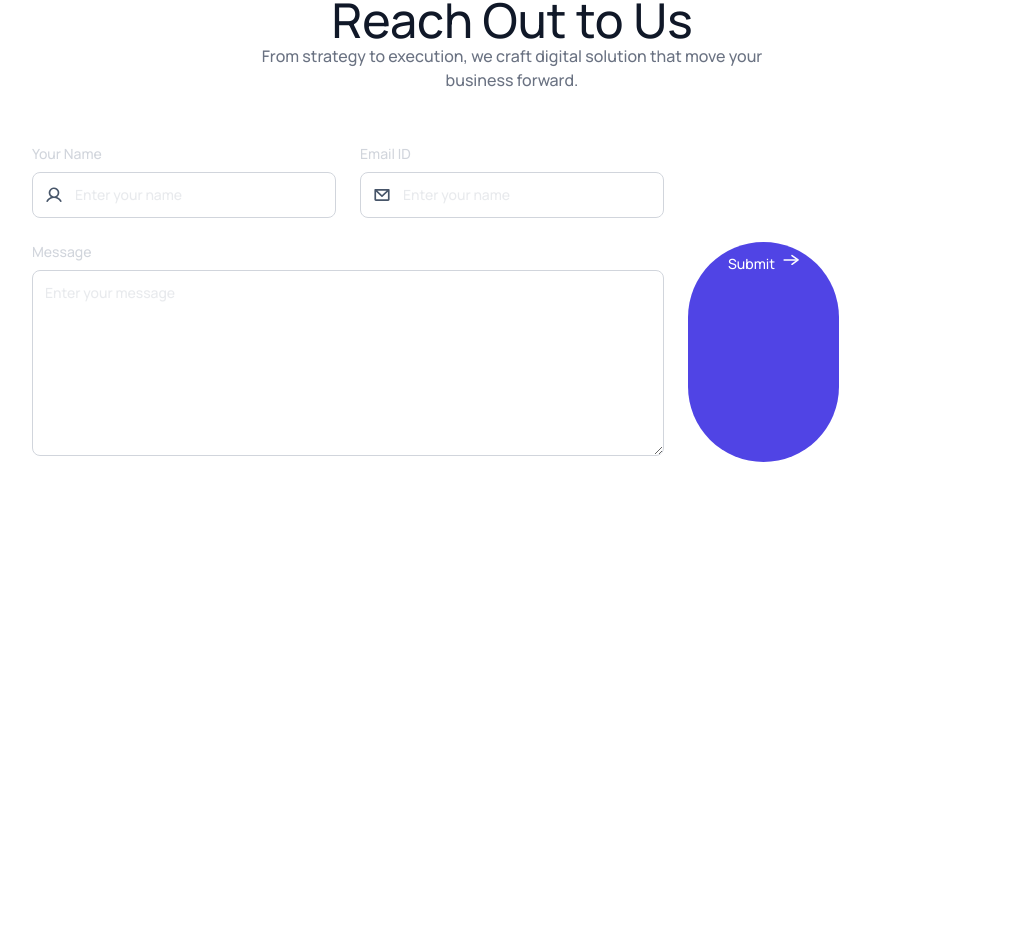
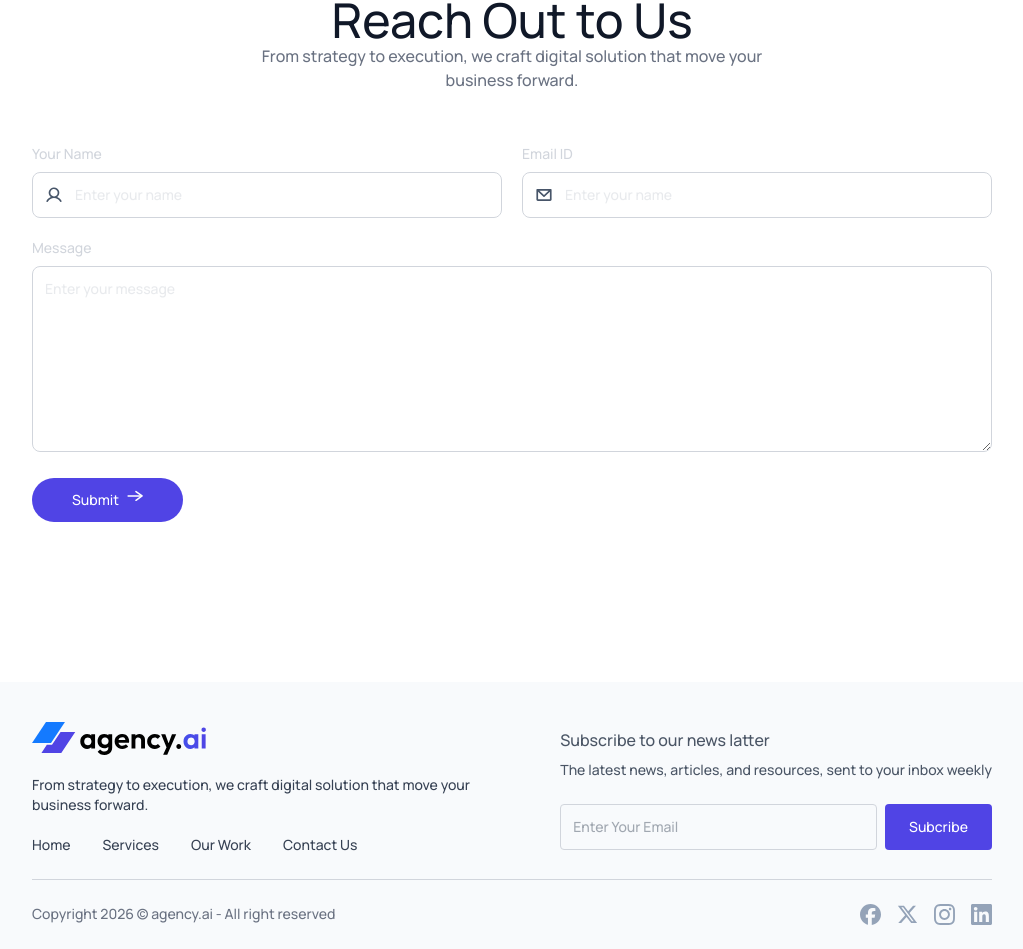
Before and after one commit to Rifandiysf/agency-ai-Pelatihan-BBPVP, a React (Vite) app: page / in a window 1280 px wide. Shown: the part 3130-4079 px from the top of the page, without its empty margins (128-1151 px from the left). Before the commit the page ends 3592 px from the top, so only its background shows below. Built offline with nearby package versions, Linux system fonts and the light colour scheme.

Commit message:
feat: footer section

```diff
--- a/src/App.jsx
+++ b/src/App.jsx
@@ -6,6 +6,7 @@
 import OurWork from "./components/OurWork"
 import Teams from "./components/Teams"
 import Contact from "./components/Contact"
+import Footer from "./components/Footer"
 
 
 const App = () => {
@@ -19,6 +20,7 @@
       <OurWork />
       <Teams />
       <Contact />
+      <Footer theme={theme}/>
     </div>
   )
 }
--- a/src/components/Contact.jsx
+++ b/src/components/Contact.jsx
@@ -6,7 +6,7 @@
         <div id='contact' className='relative flex flex-col items-center gap-7 px-4 sm:px-12 lg:px-24 xl:px-40 pt-30 text-gray-300 dark:text-white'>
             <Title title="Reach Out to Us" desc="From strategy to execution, we craft digital solution that move your business forward." />
 
-            <form className="grid sm:grid-cols-2 lg:grid-cols-3 gap-6 w-full max-w-5xl">
+            <form className="grid sm:grid-cols-2 gap-6 sm:gap-5 w-full max-w-5xl">
                 <div>
                     <p className="mb-2 text-sm font-medium">Your Name</p>
                     <div className="flex pl-3 rounded-lg border border-gray-300 dark:border-gray-600">
--- /dev/null
+++ b/src/components/Footer.jsx
@@ -0,0 +1,40 @@
+import assets from "../assets/assets"
+
+const Footer = ({ theme }) => {
+    return (
+        <div className="bg-slate-50 dark:bg-gray-900 pt-10 sm:pt-10 mt-20 sm:mt-40 px-4 sm:px-10 lg:px-24 xl:px-40">
+            <div className="flex justify-between lg:items-center max-lg:flex-col gap-10">
+                <div className="space-y-5 text-sm text-gray-700 dark:text-gray-400">
+                    <img src={theme === 'dark' ? assets.logo_dark : assets.logo} alt="" className="w-32 sm:w-44" />
+                    <p className="max-w-md">From strategy to execution, we craft digital solution that move your business forward.</p>
+                    <ul className="flex gap-8">
+                        <li><a href="#hero" className="hover:text-primary">Home</a></li>
+                        <li><a href="#services" className="hover:text-primary">Services</a></li>
+                        <li><a href="#our-work" className="hover:text-primary">Our Work</a></li>
+                        <li><a href="contact-us" className="hover:text-primary">Contact Us</a></li>
+                    </ul>
+                </div>
+                <div className="text-gray-600 dark:text-gray-400">
+                    <h3 className="font-semibold">Subscribe to our news latter</h3>
+                    <p className="text-sm mt-2 mb-6">The latest news, articles, and resources, sent to your inbox weekly</p>
+                    <div className="flex gap-2 text-sm">
+                        <input type="email" placeholder="Enter Your Email" className="w-full p-3 text-sm outline-none rounded dark:text-gray-200 bg-transparent border border-gray-300 dark:border-gray-500" />
+                        <button className="bg-primary text-white rounded px-6">Subcribe</button>
+                    </div>
+                </div>
+            </div>
+            <hr className="border-gray-300 dark:border-gray-600 my-6" />
+            <div className="pb-6 text-sm text-gray-500 flex justify-center sm:justify-between gap-4 flex-wrap">
+                <p>Copyright 2026 &copy; agency.ai - All right reserved</p>
+                <div className="flex items-center justify-between gap-4">
+                    <img src={assets.facebook_icon} alt="" />
+                    <img src={assets.twitter_icon} alt="" />
+                    <img src={assets.instagram_icon} alt="" />
+                    <img src={assets.linkedin_icon} alt="" />
+                </div>
+            </div>
+        </div>
+    )
+}
+
+export default Footer
```
